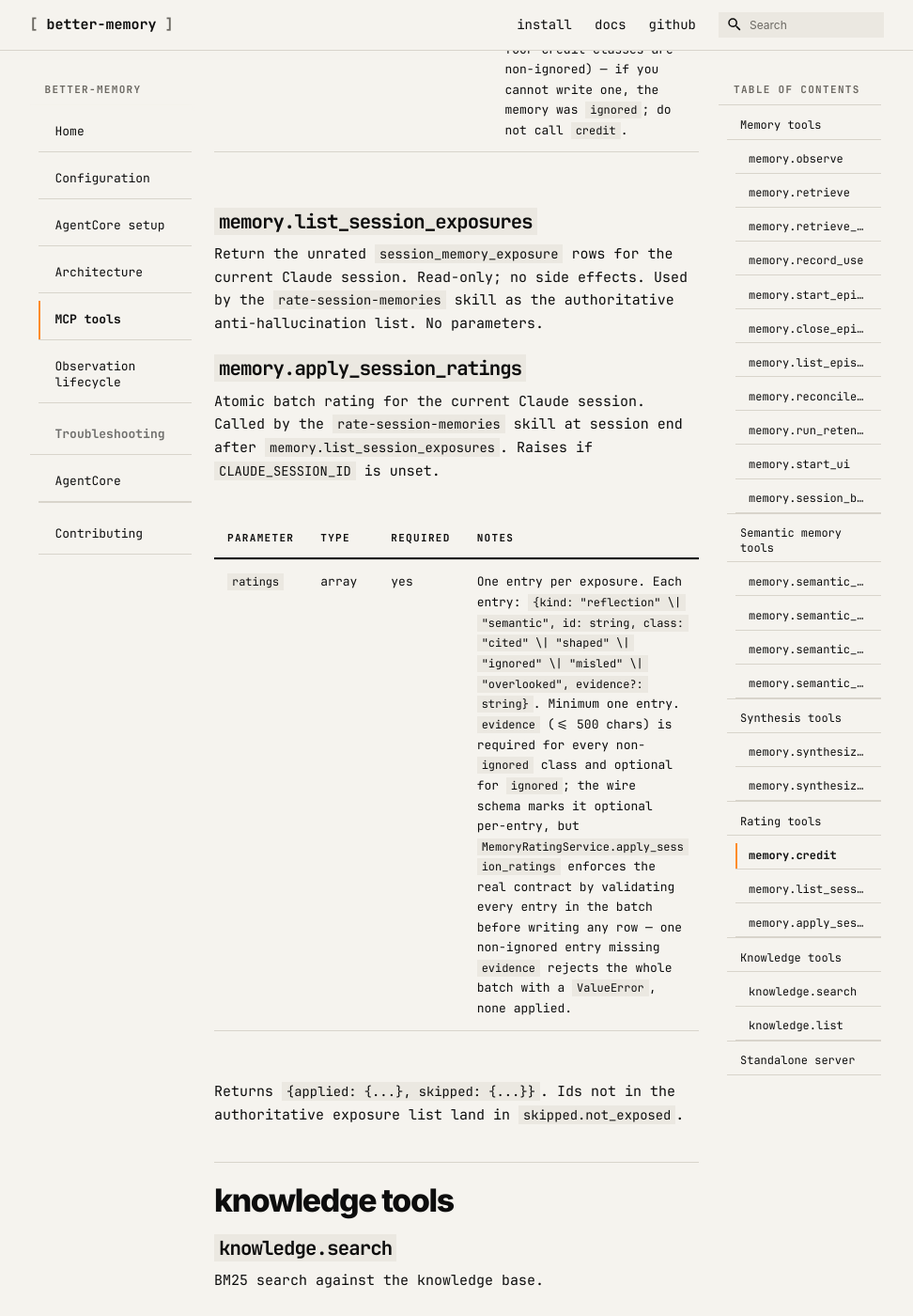
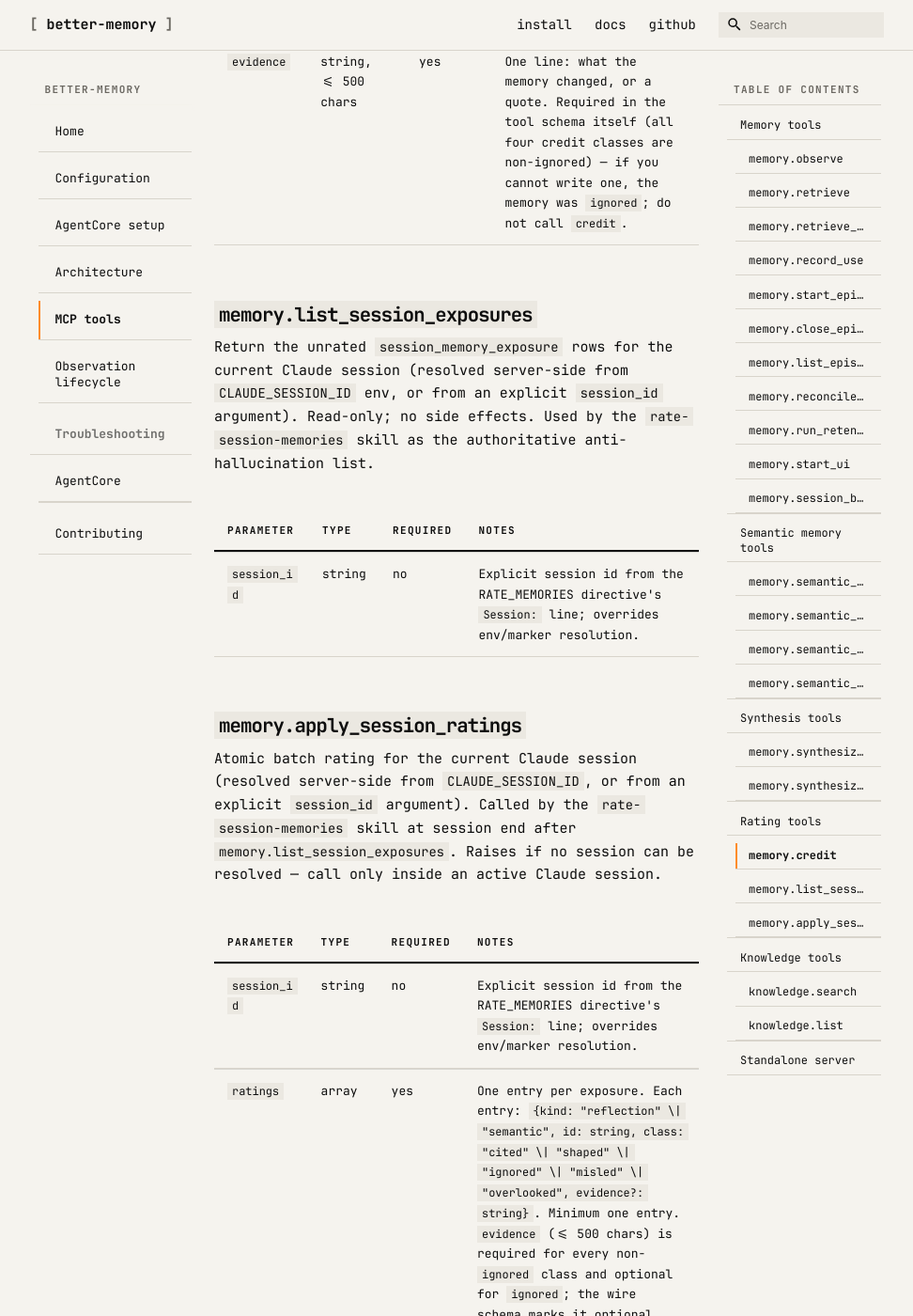
Before and after one commit to emp3thy/better-memory, an MkDocs documentation site: the page built from website/mcp-tools.md, in a window 1280 px wide and 1400 px high, scrolled down 11636 px. Shown: the whole window at 94% size, without its empty margins (154-1126 px from the left). Built offline with MkDocs 1.6.1 and Material for MkDocs 9.7.7, drawn with Linux system fonts in a browser that asks for light colours; comment, search, counter and statistics services are not loaded; some of the changed text lies outside the part shown.

Commit message:
RATE_MEMORIES: directive names its session id; rating tools accept it (#128)
* Add RATE_MEMORIES session-id pass-through plan

Three tasks: directive names its session id, rating tools accept an
explicit session_id (explicit > env > marker), skill and docs pass it
through. Fixes the counter/list mismatch diagnosed 2026-08-31.

Co-Authored-By: Claude Fable 5 <noreply@anthropic.com>

* fix(hooks): RATE_MEMORIES directive names the session id it counted

Co-Authored-By: Claude Fable 5 <noreply@anthropic.com>

* fix(mcp): rating tools accept explicit session_id from the directive

memory.list_session_exposures and memory.apply_session_ratings now accept
an optional session_id argument that overrides env/marker resolution when
non-empty (whitespace-only values fall back to the existing resolution).
This lets the RATE_MEMORIES directive pass the session id it already
resolved instead of relying on the handler re-deriving it independently.

Co-Authored-By: Claude Fable 5 <noreply@anthropic.com>

* fix(mcp): narrow description asserts for pyright, rename schema test

tool.description is typed str | None, so a bare `"session_id" in
tool.description` trips pyright's reportOperatorIssue (typecheck.yml runs
pyright on tests/**). Add the `is not None` guard already used elsewhere
in this file before the two new session_id description checks.

Also rename test_tool_schema_has_no_required_properties to
test_tool_schema_shape_and_optional_session_id — it now asserts the
session_id property's shape too, not just the absence of required fields.

Co-Authored-By: Claude Fable 5 <noreply@anthropic.com>

* docs(skill): rate-session-memories passes the directive session id

Co-Authored-By: Claude Fable 5 <noreply@anthropic.com>

* docs: fix stale rating-tools intro contradicting session_id tables

Co-Authored-By: Claude Fable 5 <noreply@anthropic.com>

* docs: architecture.md reflects Session line in RATE_MEMORIES directive

Co-Authored-By: Claude Fable 5 <noreply@anthropic.com>

---------

Co-authored-by: Claude Fable 5 <noreply@anthropic.com>

```diff
--- a/website/mcp-tools.md
+++ b/website/mcp-tools.md
@@ -222,8 +222,11 @@ history; no scoring reads it) and is unrelated to `evidence_count` on
 reflections/semantic memories, which counts synthesis source
 observations.
 
-Session ids resolve server-side from `CLAUDE_SESSION_ID`; none of these
-tools accept a session id parameter.
+Session ids resolve server-side from `CLAUDE_SESSION_ID` by default;
+`memory.list_session_exposures` and `memory.apply_session_ratings` also
+accept an explicit `session_id` (from the RATE_MEMORIES directive's
+`Session:` line), which overrides env/marker resolution. `memory.credit`
+takes no session id.
 
 ### `memory.credit`
 
@@ -242,17 +245,25 @@ context compaction; the session-end sweep catches anything missed.
 ### `memory.list_session_exposures`
 
 Return the unrated `session_memory_exposure` rows for the current Claude
-session. Read-only; no side effects. Used by the `rate-session-memories`
-skill as the authoritative anti-hallucination list. No parameters.
+session (resolved server-side from `CLAUDE_SESSION_ID` env, or from an
+explicit `session_id` argument). Read-only; no side effects. Used by the
+`rate-session-memories` skill as the authoritative anti-hallucination list.
+
+| Parameter | Type | Required | Notes |
+|---|---|---|---|
+| `session_id` | string | no | Explicit session id from the RATE_MEMORIES directive's `Session:` line; overrides env/marker resolution. |
 
 ### `memory.apply_session_ratings`
 
-Atomic batch rating for the current Claude session. Called by the
-`rate-session-memories` skill at session end after `memory.list_session_exposures`.
-Raises if `CLAUDE_SESSION_ID` is unset.
+Atomic batch rating for the current Claude session (resolved server-side
+from `CLAUDE_SESSION_ID`, or from an explicit `session_id` argument). Called
+by the `rate-session-memories` skill at session end after
+`memory.list_session_exposures`. Raises if no session can be resolved —
+call only inside an active Claude session.
 
 | Parameter | Type | Required | Notes |
 |---|---|---|---|
+| `session_id` | string | no | Explicit session id from the RATE_MEMORIES directive's `Session:` line; overrides env/marker resolution. |
 | `ratings` | array | yes | One entry per exposure. Each entry: `{kind: "reflection" \| "semantic", id: string, class: "cited" \| "shaped" \| "ignored" \| "misled" \| "overlooked", evidence?: string}`. Minimum one entry. `evidence` (<= 500 chars) is required for every non-`ignored` class and optional for `ignored`; the wire schema marks it optional per-entry, but `MemoryRatingService.apply_session_ratings` enforces the real contract by validating every entry in the batch before writing any row — one non-ignored entry missing `evidence` rejects the whole batch with a `ValueError`, none applied. |
 
 Returns `{applied: {...}, skipped: {...}}`. Ids not in the
```
Also changed, not shown: .claude/skills/rate-session-memories/SKILL.md (+12 -5 lines), README.md (+3 -3 lines), docs/superpowers/plans/2026-08-31-rate-memories-session-id.md (added, +73 -0 lines), website/architecture.md (+2 -2 lines), 6 other files.
